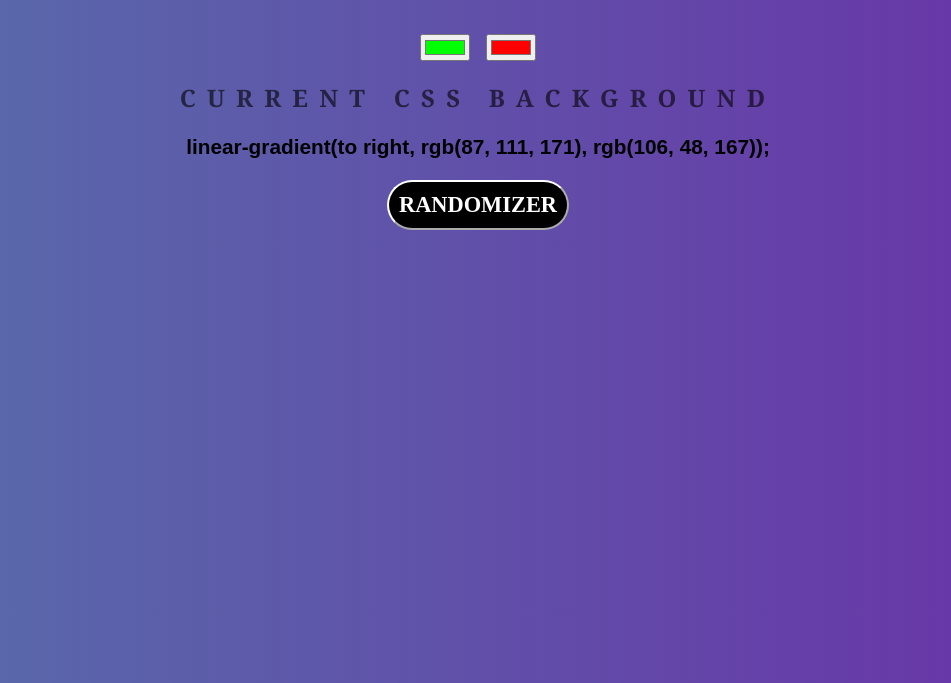
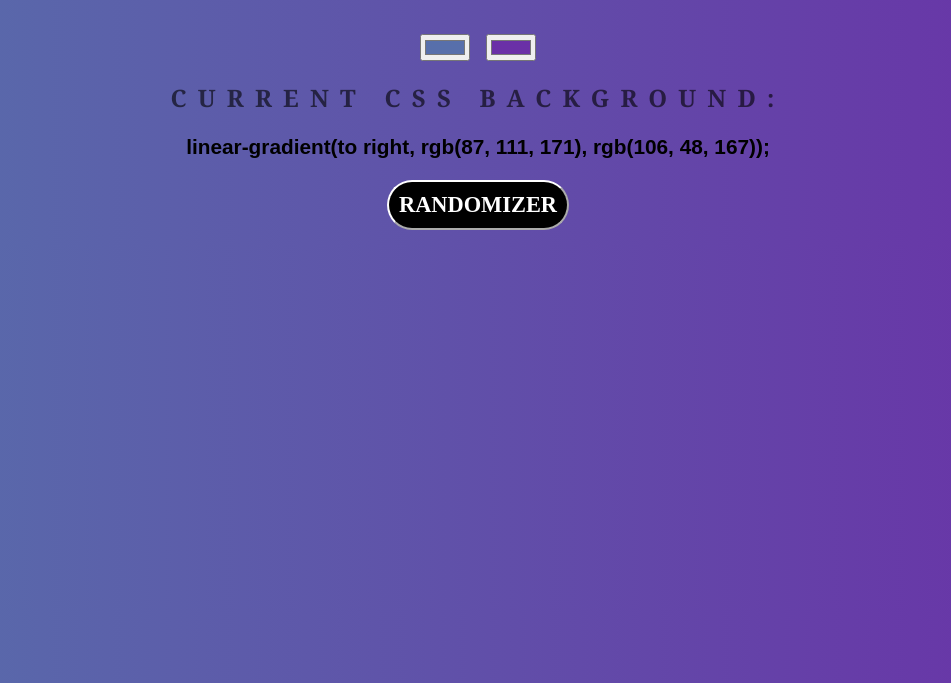
Before and after one commit to adolphus0234/background-generator, a website: page index.html in a window 1280 px wide. Both pictures are taken after a click on the button "RANDOMIZER". Shown: the part 117-800 px from the top of the page, without its empty margins (162-1113 px from the left). Drawn offline with Linux system fonts and the light colour scheme.

Commit message:
updating randomizer

```diff
--- a/index.html
+++ b/index.html
@@ -9,7 +9,7 @@
 	<input class="color1" type="color" name="color1" value="#00ff00">
 	<input class="color2" type="color" name="color2" value="#ff0000">
 
-	<h2>Current CSS Background</h2>
+	<h2>Current CSS Background:</h2>
 	<h3>---</h3>
 
 	<p>
--- a/script.js
+++ b/script.js
@@ -15,20 +15,48 @@ function setGradient() {
 color1.addEventListener("input", setGradient);
 color2.addEventListener("input", setGradient);
 
+
 // Color Randomizer
 
-	let min = 0
-	let max = 255
-	const randomButton = document.getElementById("random-bg");
+let min = 0
+let max = 255
+const randomButton = document.getElementById("random-bg");
 
 const getInteger = () => Math.floor(Math.random()
 						* (max - min)) + min;
 
+let rgbToHex = function (rgb) {
+  let hex = Number(rgb).toString(16);
+  if (hex.length < 2) {
+       hex = "0" + hex;
+  }
+  return hex;
+};
+
+let fullColorHex = function(r,g,b) {
+  let red = rgbToHex(r);
+  let green = rgbToHex(g);
+  let blue = rgbToHex(b);
+  return '#'+red+green+blue;
+};
+
 function triggerRandomBg() {
+	let a = Number(getInteger());
+	let b = Number(getInteger());
+	let c = Number(getInteger());
+	let d = Number(getInteger());
+	let e = Number(getInteger());
+	let f = Number(getInteger());
+
+
+	let randColor1 = `rgb(${a}, ${b}, ${c})`
+	let randColor2 = `rgb(${d}, ${e}, ${f})`
+
 	body.style.background = `linear-gradient(to right,
-		rgb(${Number(getInteger())}, ${Number(getInteger())},
-		${Number(getInteger())}), rgb(${Number(getInteger())},
-		${Number(getInteger())}, ${Number(getInteger())})`;
+		${randColor1}, ${randColor2}`;
+
+	color1.value = fullColorHex(a, b, c);
+	color2.value = fullColorHex(d, e, f);
 
 	css.textContent = `${body.style.background};`;
 }
```
Also changed, not shown: package.json (added, +19 -0 lines).
